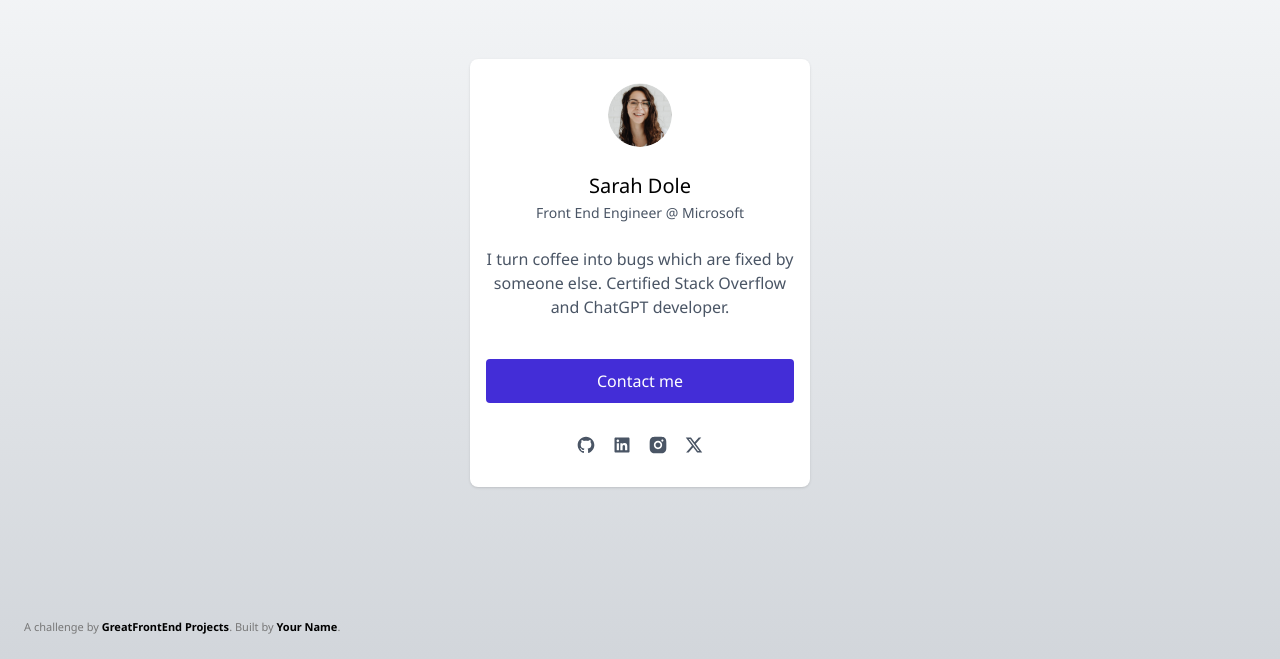
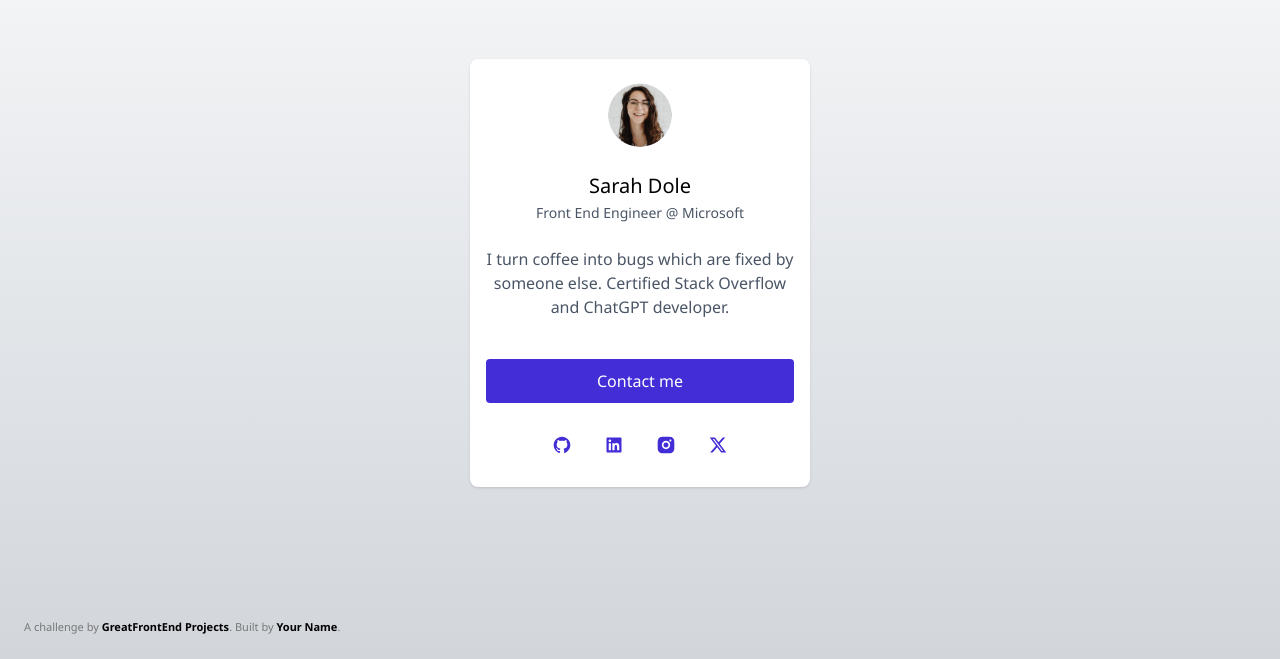
Before and after one commit to mjubair/learn-with-projects, a React (Vite) app in the folder apps/great-frontend-projects/profile-card/: page / in a window 1280 px wide. Shown: the part 141-800 px from the top of the page. Built offline with nearby package versions, Linux system fonts and the light colour scheme.

Commit message:
Refactor social media icons in profile card for improved styling and consistency

```diff
--- a/apps/great-frontend-projects/profile-card/src/App.tsx
+++ b/apps/great-frontend-projects/profile-card/src/App.tsx
@@ -23,11 +23,19 @@ function App() {
 					>
 						Contact me
 					</button>
-					<div className="flex gap-4 mt-6 p-2">
-						<RiGithubFill className="w-5 h-5 text-2xl text-gray-600 hover:text-gray-800 cursor-pointer" />
-						<RiLinkedinBoxFill className="w-5 h-5 text-2xl text-gray-600 hover:text-gray-800 cursor-pointer" />
-						<RiInstagramFill className="w-5 h-5 text-2xl text-gray-600 hover:text-gray-800 cursor-pointer" />
-						<RiTwitterXFill className="w-5 h-5 text-2xl text-gray-600 hover:text-gray-800 cursor-pointer" />
+					<div className="flex gap-4 mt-6">
+						<div className="p-2 text-2xl text-indigo-700 cursor-pointer">
+							<RiGithubFill className='w-5 h-5' />
+						</div>
+						<div className="p-2 text-2xl text-indigo-700 cursor-pointer">
+							<RiLinkedinBoxFill className='w-5 h-5' />
+						</div>
+						<div className="p-2 text-2xl text-indigo-700 cursor-pointer">
+							<RiInstagramFill className='w-5 h-5' />
+						</div>
+						<div className="p-2 text-2xl text-indigo-700 cursor-pointer">
+							<RiTwitterXFill className='w-5 h-5' />
+						</div>
 					</div>
 				</Card>
 
```
